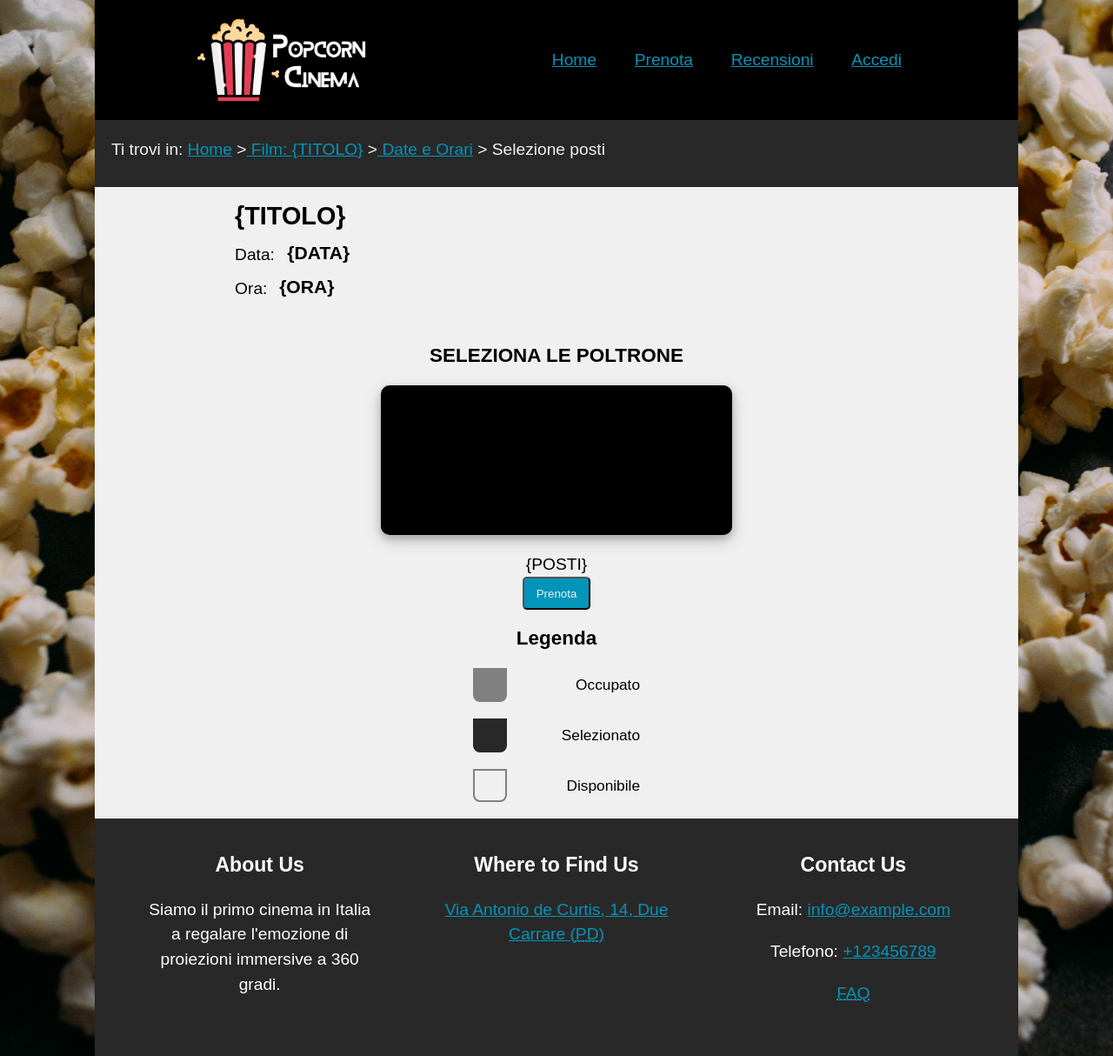
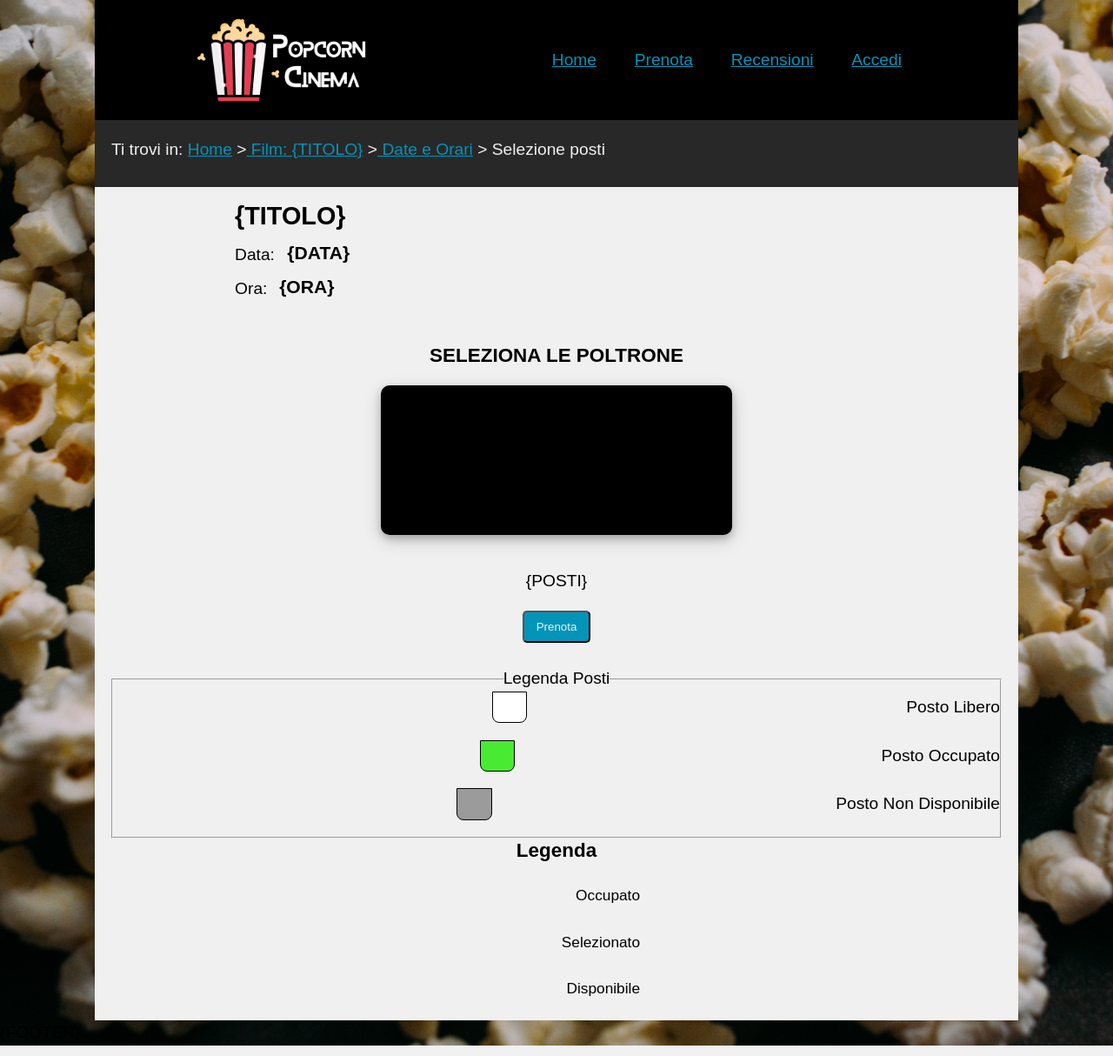
Before and after one commit to MarcoCappellari/ProgettoTecWeb, a PHP site: page /src/html/posti.html in a window 1280 px wide. Shown: the whole page at 87% size. Run offline with PHP 8.4, Linux system fonts and the light colour scheme.

Commit message:
Utilizzo flex al posto di table

```diff
--- a/Cinema/src/css/style.css
+++ b/Cinema/src/css/style.css
@@ -26,9 +26,11 @@
 
     --font-body_family: "Century Gothic", sans-serif;
 
-    --postoSelezionatoColor: #292828;
-    --postoLiberoColor: gray;
-    --postoOccupatoColor: gray;
+    --cinema_screen_color: #000000;
+    --borderPostoColor: #000000;
+    --postoSelezionatoColor: #48eb32;
+    --postoLiberoColor: rgb(255, 255, 255);
+    --postoOccupatoColor: rgb(155, 155, 155);
 }
 
 html {
@@ -348,11 +350,6 @@ p {
 /*----------------posti----------------*/
 
 #film-posti {
-    display: flex;
-    flex-direction: column;
-    flex-wrap: nowrap;
-    align-items: center;
-    justify-content: space-between;
     background-color: var(--bgColor);
     color: var(--txtColor);
     text-align: center;
@@ -366,71 +363,75 @@ p {
     width: 20em;
     height: 8em;
     padding: 0.5em;
-    background-color : black;
+    background-color : var(--cinema_screen_color);
     background-size: contain;
     background-repeat: no-repeat;
     margin: auto;
     box-shadow: 0 4px 8px 0 rgba(0, 0, 0, 0.2), 0 6px 20px 0 rgba(0, 0, 0, 0.19);
     border-radius: 10px;
+    margin-bottom: 2em;
+    margin-top: 1em;
+}
+
+#posti-wrapper{
+    display: flex;
+    flex-direction: column;
+    align-items: center;
+    margin-bottom: 1em;
+}
+
+.fila-posti{
+    display: flex;
+    flex-wrap: nowrap;
+    gap: 0.1em;
+    list-style: none;
+}
+
+.fila-posti li{
+    margin: 0.2em;
+}
+
+.label-posto {
+    display: inline-block;
+    cursor: pointer;
+    width: 2em;
+    height: 1.8em;
+    margin: auto;
+    border-bottom-right-radius: 8px;
+    border-bottom-left-radius: 8px;
+    border: 1px solid var(--borderPostoColor);
+}
+
+/* Posto libero */
+input[type="checkbox"]:not(:checked) + .label-posto, #label-posto-libero {
+    background-color: var(--postoLiberoColor);
+}
+
+/* Posto selezionato */
+input[type="checkbox"]:checked + .label-posto, #label-posto-selezionato {
+    background-color: var(--postoSelezionatoColor);
+}
+
+/* Posto non disponibile */
+input[type="checkbox"]:disabled + .label-posto, #label-posto-non-disponibile {
+    background-color: var(--postoOccupatoColor);
+}
+
+.hidden-checkbox {
+    position: absolute;
+    left: -9999px;
+}
+
+/* Stile legenda */
+.legend-element-container{
+    display: flex;
+    align-items: center;
+    justify-content: center;
+    margin-bottom: 1em;
 }
 
 
-/*checkbox*/
-/* Stili per i posti selezionabili */
-
-
-.container-checkbox {
-    display: block;
-    position: relative;
-    cursor: pointer;
-}
-
-.container-checkbox input[type="checkbox"] {
-    position: absolute;
-    opacity: 0;
-    cursor: pointer;
-    height: 0;
-    width: 0;
-}
-
-.custom-checkbox {
-    display: inline-block;
-    width: 1.8em;
-    height: 1.8em;
-    cursor: pointer;
-    margin: auto;
-    border: 2px solid var(--postoLiberoColor);
-    border-bottom-right-radius: 8px;
-    border-bottom-left-radius: 8px;
-}
-
-
-.container-checkbox input:checked ~ .custom-checkbox  {
-    background-color: var(--postoSelezionatoColor);
-    border: 2px solid var(--postoSelezionatoColor);
-}
-
-
-
-/* Stile della checkbox quando è selezionata */
-.selezionato{
-    background-color: var(--postoSelezionatoColor);
-    border: 2px solid var(--postoSelezionatoColor);
-}
-
-/* Stile della checkbox quando è libera */
-.disponibile {
-    border: 2px solid var(--postoLiberoColor);
-}
-
-/* Stili per i posti non selezionabili */
-.occupato {
-    border: 2px solid var(--postoOccupatoColor);
-    background-color: var(--postoOccupatoColor);
-
-}
-
-/* Stile legenda */
+/*  */
 #legenda {
     display: flex;
     flex-direction: column;
@@ -509,4 +510,5 @@ p {
     color: var(--txtColorHome);
     padding: 0.7em 1em;
     border-radius: 5px;
+    margin-bottom: 2em;
 }
--- a/Cinema/src/html/posti.html
+++ b/Cinema/src/html/posti.html
@@ -13,7 +13,7 @@
 </head>
 
 <body>
-    <!--header-->
+
     <header>
         <h1>Popcorn Cinema</h1>
         <nav id="menu">
@@ -27,14 +27,12 @@
         <a href="#bottomMenu" id="goToMenu"></a>
     </header>
 
-    <!--breadcrumb-->
     <nav id="breadcrumb">
         <p>Ti trovi in: <a href="../../index.php"><span lang="en">Home</span></a> ><a
                 href="../php/info_film.php?film={IDFILM}"> Film: {TITOLO}</a> ><a href="../php/orari.php?idFilm={IDFILM}">
                 Date e Orari</a> > Selezione posti</p>
     </nav>
 
-    <!--main-->
     <main>
         <div id="film-orari-container">
             <div id="locandina-title">
@@ -52,11 +50,31 @@
             <h3>SELEZIONA LE POLTRONE</h3>
             <div id="cinema-screen"></div>
 
+
             <form action="../php/prenota.php" method="post">
-                <table id="posti-container">
+                <div id="posti-wrapper">
                     {POSTI}
-                </table>
+                </div>
+
                 <input type='submit' value='Prenota' id="prenota-button">
+
+                <fieldset>
+                    <legend>Legenda Posti</legend>
+                        <div class="legend-element-container">
+                            <span id="label-posto-libero" class="label-posto"></span>
+                            <label for="label-posto-libero">Posto Libero</label>
+                        </div>
+                        <div class="legend-element-container">
+                            <span id="label-posto-selezionato" class="label-posto"></span>
+                            <label for="label-posto-selezionato">Posto Occupato</label>
+                        </div>
+                        <div class="legend-element-container">
+                            <span id="label-posto-non-disponibile" class="label-posto"></span>
+                            <label for="label-posto-non-disponibile">Posto Non Disponibile</label>
+                        </div>
+
+                  </fieldset>
+
             </form>
 
             <div id="legenda">
@@ -73,30 +91,13 @@
                     <div class="legenda-posto disponibile"></div>
                     <label class="legenda-label" > Disponibile</label>
                 </div>
+
             </div>
         </div>
 
     </main>
 
-    <footer>
-        <div>
-            <p class="footer-title" lang="en">About Us</p>
-            <p>Siamo il primo cinema in Italia a regalare l'emozione di proiezioni immersive a 360 gradi.</p>
-        </div>
-        <div>
-            <p class="footer-title" lang="en"> Where to Find Us</p>
-            <p><a href="https://maps.app.goo.gl/z8vrPKRSw4mfEA6HA" target="_blank">Via Antonio de Curtis,
-                    14, Due Carrare (<abbr title="Padova">PD</abbr>)</a></p>
-        </div>
-        <div>
-            <p class="footer-title" lang="en">Contact Us</p>
-            <ul>
-                <li>Email: <a href="mailto:info@example.com">info@example.com</a></li>
-                <li>Telefono: <a href="tel:+123456789">+123456789</a></li>
-                <li><a href="#"><span lang="en"><abbr title="Frequently Asked Questions">FAQ</abbr></span></a></li>
-            </ul>
-        </div>
-    </footer>
+    {FOOTER}
 
     <nav id="bottomMenu">
         <ul>
```
Also changed, not shown: Cinema/queries/queries.php (+7 -8 lines), Cinema/src/php/posti.php (+25 -18 lines).
